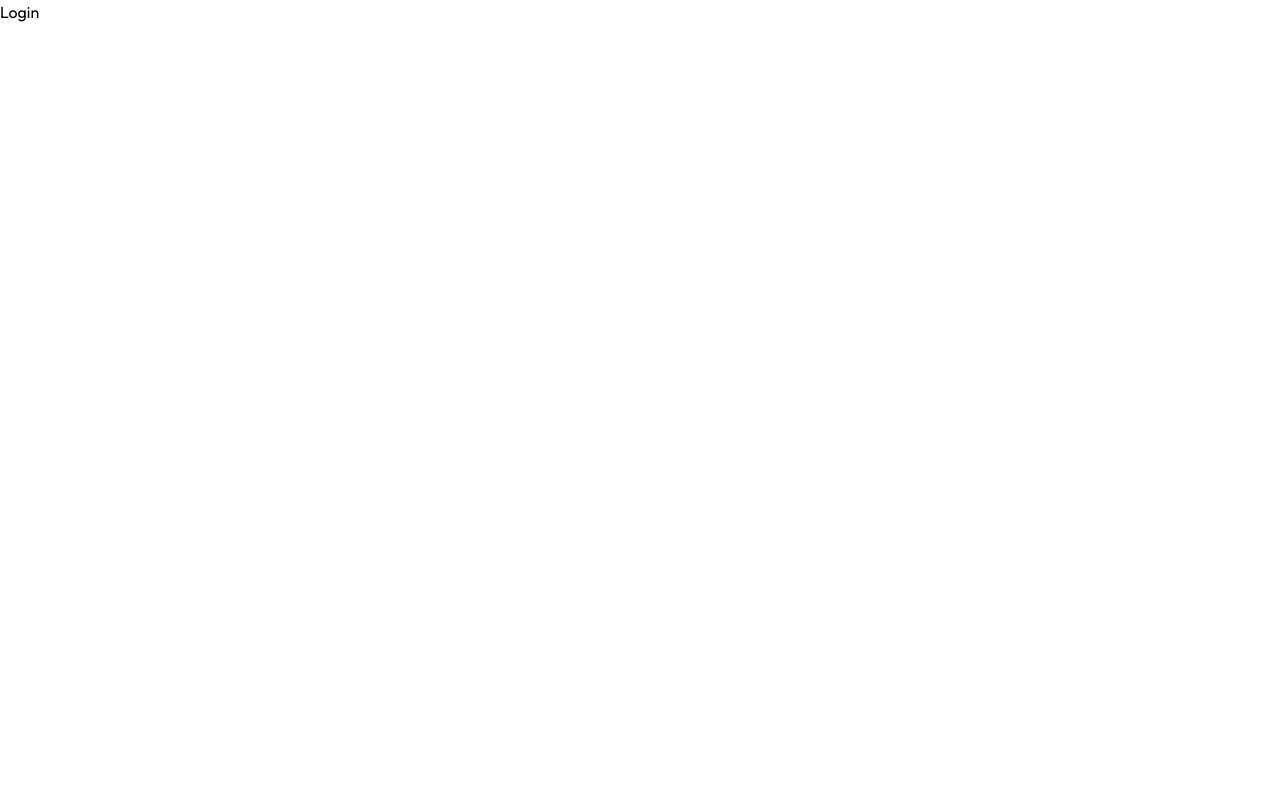
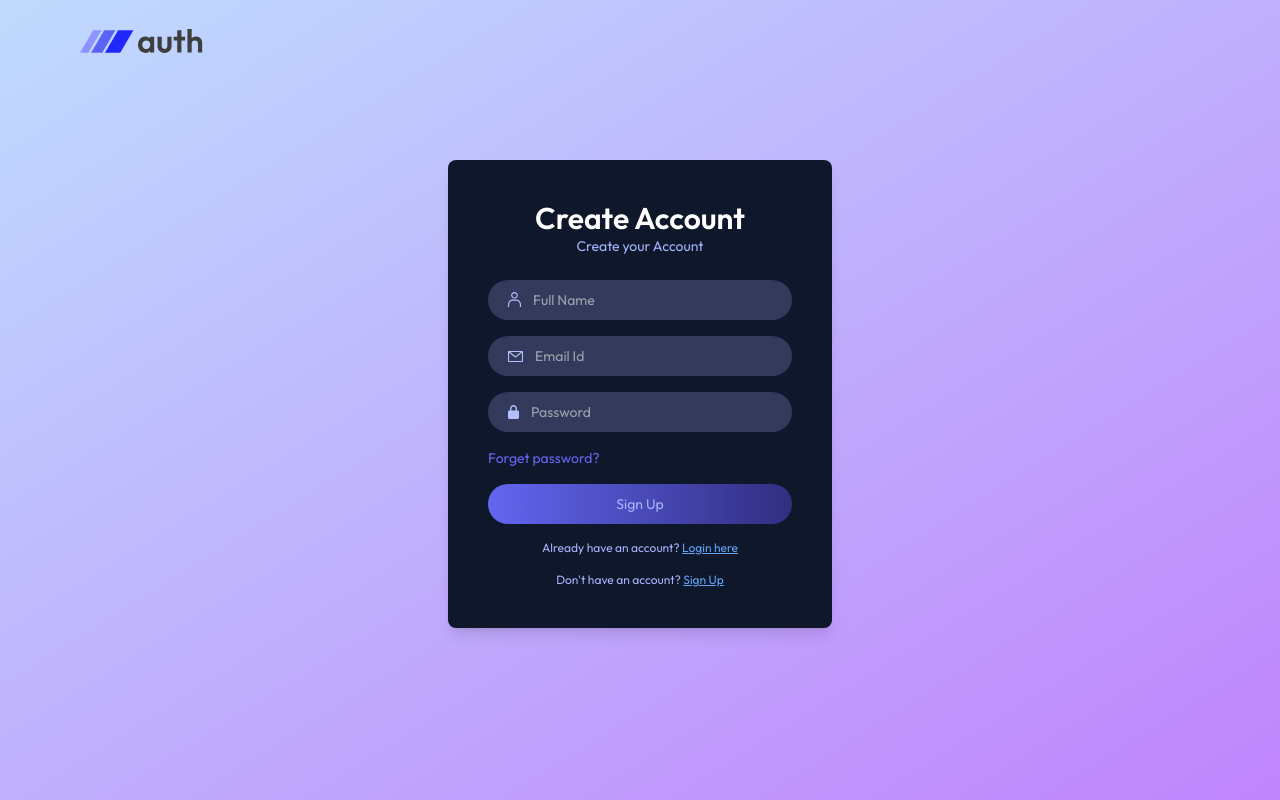
Before and after one commit to anjany06/Adv-Auth, a React (Vite) app in the folder frontend/: page /login in a window 1280 px wide. Built offline with nearby package versions, Linux system fonts and the light colour scheme.

Commit message:
UI : Sign Up and Login UI Done

```diff
--- a/frontend/src/components/Navbar.jsx
+++ b/frontend/src/components/Navbar.jsx
@@ -1,10 +1,15 @@
 import React from "react";
 import { assets } from "../assets/assets";
+import { useNavigate } from "react-router-dom";
 const Navbar = () => {
+  const navigate = useNavigate();
   return (
     <div className="w-full flex justify-between items-center p-4 sm:p-6 sm:px-24 absolute top-0">
       <img src={assets.logo} alt="" className="w-28 sm:w-32" />
-      <button className="flex items-center gap-2 border border-gray-500 rounded-full px-6 py-2 text-gray-800 hover:bg-gray-100 transition-all">
+      <button
+        onClick={() => navigate("/login")}
+        className="flex items-center gap-2 border border-gray-500 rounded-full px-6 py-2 text-gray-800 hover:bg-gray-100 transition-all"
+      >
         Login
         <img src={assets.arrow_icon} alt="" />
       </button>
--- a/frontend/src/pages/Login.jsx
+++ b/frontend/src/pages/Login.jsx
@@ -1,9 +1,79 @@
-import React from 'react'
+import React, { useState } from "react";
+import { assets } from "../assets/assets";
 
 const Login = () => {
+  const [state, setState] = useState("Sign Up");
+
   return (
-    <div>Login</div>
-  )
-}
+    <div className="flex items-center justify-center min-h-screen px-6 sm:px-0 bg-gradient-to-br from-blue-200 to-purple-400">
+      <img
+        src={assets.logo}
+        alt=""
+        className="absolute left-5 sm:left-20 top-5
+      w-28 sm:w-32 cursor-pointer"
+      />
+      <div className="bg-slate-900 p-10 rounded-lg shadow-lg w-full sm:w-96 text-indigo-300 text-sm mb-3">
+        <h2 className="text-3xl font-semibold text-white text-center">
+          {state === "Sign Up" ? "Create Account" : "Login"}
+        </h2>
+        <p className="text-center text-sm mb-6">
+          {" "}
+          {state === "Sign Up"
+            ? "Create your Account"
+            : "Login to your Account"}
+        </p>
+        <form>
+          <div className="mb-4 flex items-center gap-3 w-full px-5 py-2.5 rounded-full bg-[#333A5C]">
+            <img src={assets.person_icon} alt="" />
+            <input
+              className="bg-transparent outline-none"
+              type="text"
+              placeholder="Full Name"
+              required
+            />
+          </div>
+          <div className="mb-4 flex items-center gap-3 w-full px-5 py-2.5 rounded-full bg-[#333A5C]">
+            <img src={assets.mail_icon} alt="" />
+            <input
+              className="bg-transparent outline-none"
+              type="email"
+              placeholder="Email Id"
+              required
+            />
+          </div>
+          <div className="mb-4 flex items-center gap-3 w-full px-5 py-2.5 rounded-full bg-[#333A5C]">
+            <img src={assets.lock_icon} alt="" />
+            <input
+              className="bg-transparent outline-none"
+              type="password"
+              placeholder="Password"
+              required
+            />
+          </div>
 
-export default Login
+          <p className="mb-4 text-indigo-500 cursor-pointer">
+            Forget password?
+          </p>
+
+          <button className="w-full py-2.5 rounded-full bg-gradient-to-r from-indigo-500 to-indigo-900">
+            {state}
+          </button>
+        </form>
+        <p className="text-gray text-center text-xs mt-4">
+          Already have an account?{" "}
+          <span className="text-blue-400 cursor-pointer underline">
+            Login here
+          </span>
+        </p>
+        <p className="text-gray text-center text-xs mt-4">
+          Don't have an account?{" "}
+          <span className="text-blue-400 cursor-pointer underline">
+            Sign Up
+          </span>
+        </p>
+      </div>
+    </div>
+  );
+};
+
+export default Login;
```
